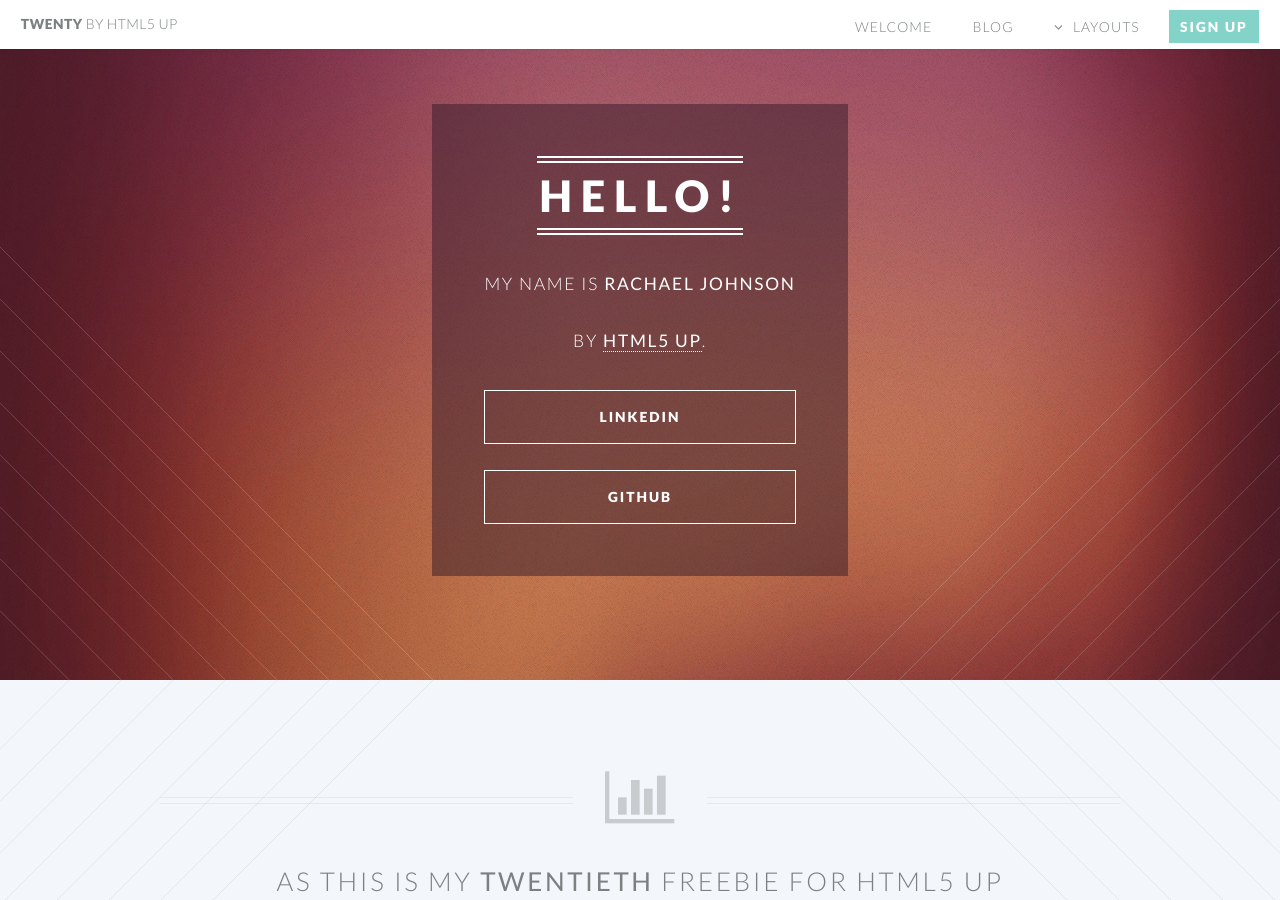
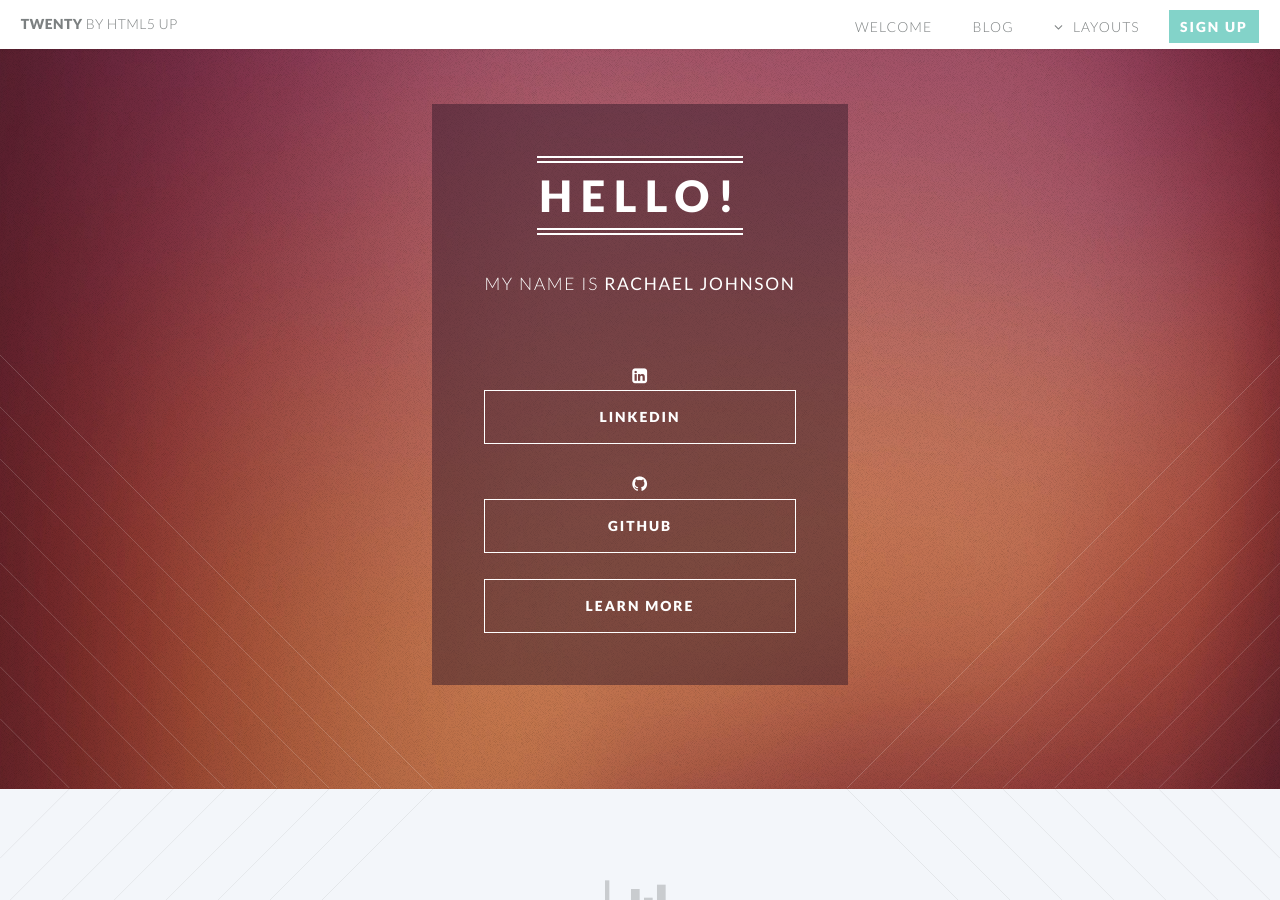
Before and after one commit to old-jekyll-templates/Twenty-Jekyll-Theme, a Jekyll site: the page built from index.html, in a window 1280 px wide and 900 px high. Built offline with Jekyll 4.4.1, drawn with Linux system fonts in a browser that asks for light colours.

Commit message:
Changed Config

```diff
--- a/_config.yml
+++ b/_config.yml
@@ -1,14 +1,12 @@
 # Site settings
-title: Twenty Blog
-email: your-email@domain.com
+title: Rachael Johnson
+email: rj@arenjae.com
 description: > # this means to ignore newlines until "baseurl:"
-  Write an awesome description for your new site here. You can edit this
-  line in _config.yml. It will appear in your document head meta (for
-  Google search results) and in your feed.xml site description.
+  Find more about the person who will invent an all new Artificial Intelligence
 baseurl: "" # the subpath of your site, e.g. /blog/
-url: "http://locahost:4000" # the base hostname & protocol for your site
+url: "http://arenjae.com" # the base hostname & protocol for your site
 twitter_username: jekyllrb
-github_username:  jekyll
+github_username:  earthshine0
 
 # Build settings
 markdown: kramdown
--- a/_includes/banner.html
+++ b/_includes/banner.html
@@ -14,12 +14,12 @@
         </header>
         <p>My name is <strong>Rachael Johnson</strong>
         <br />
-        <br />
-        by <a href="http://html5up.net">HTML5 UP</a>.</p>
+        <br /></p>
         <footer>
             <ul class="buttons vertical">
-                <li><a href="#main" class="button fit scrolly">LinkedIn</a></li>
-				<li><a href="https://github.com/earthshine0" class="button fit scrolly">GitHub</a></li>
+                <li><i class="fa fa-linkedin-square"></i><a href="https://www.linkedin.com/in/rachaeljohnson2" class="button fit scrolly">LinkedIn</a></li>
+				<li><i class="fa fa-github"></i><a href="https://github.com/earthshine0" class="button fit scrolly">GitHub</a></li>
+				<li><a href="#main" class="button fit scrolly">Learn More</a></li>
             </ul>
         </footer>
 
```
